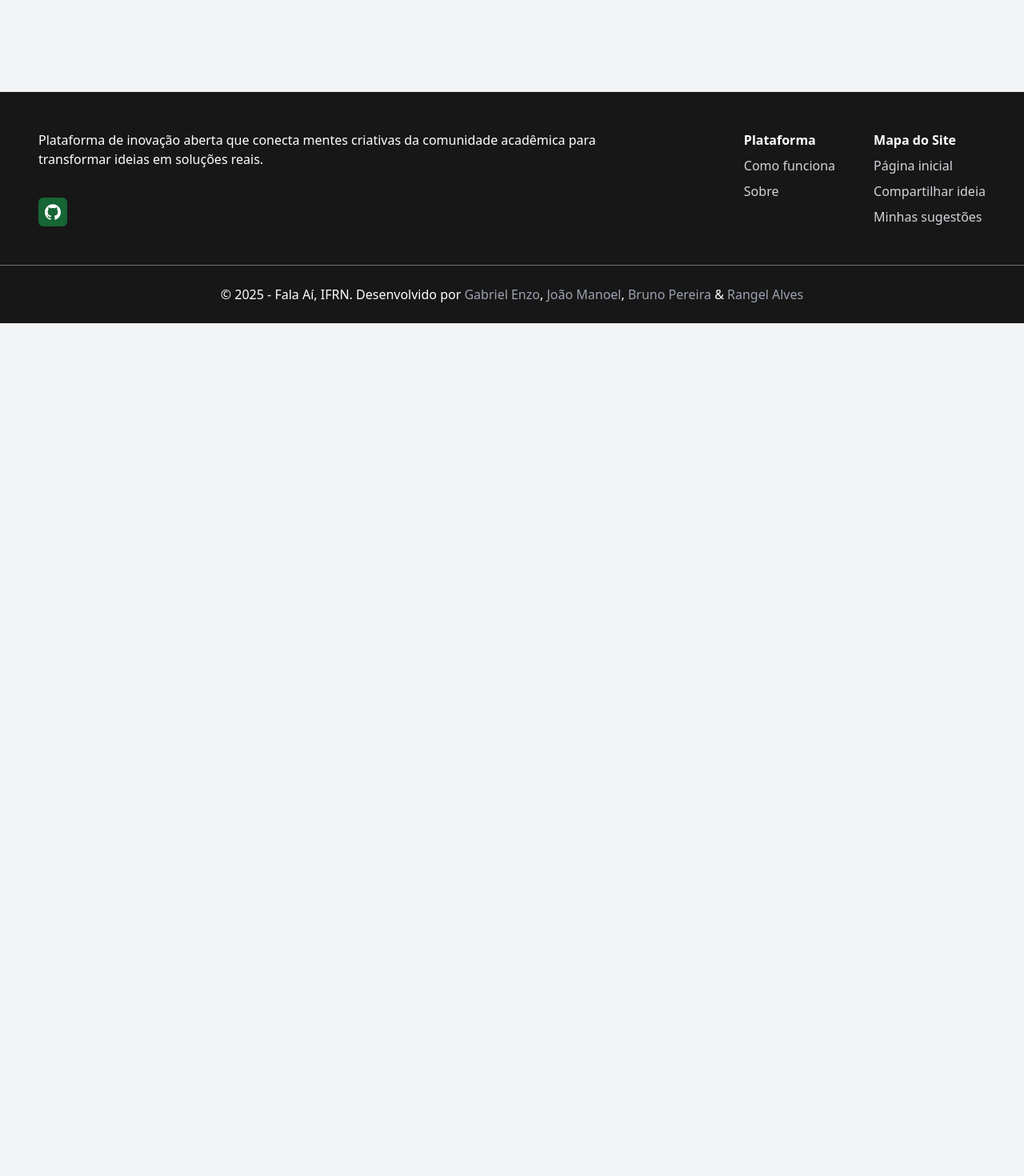
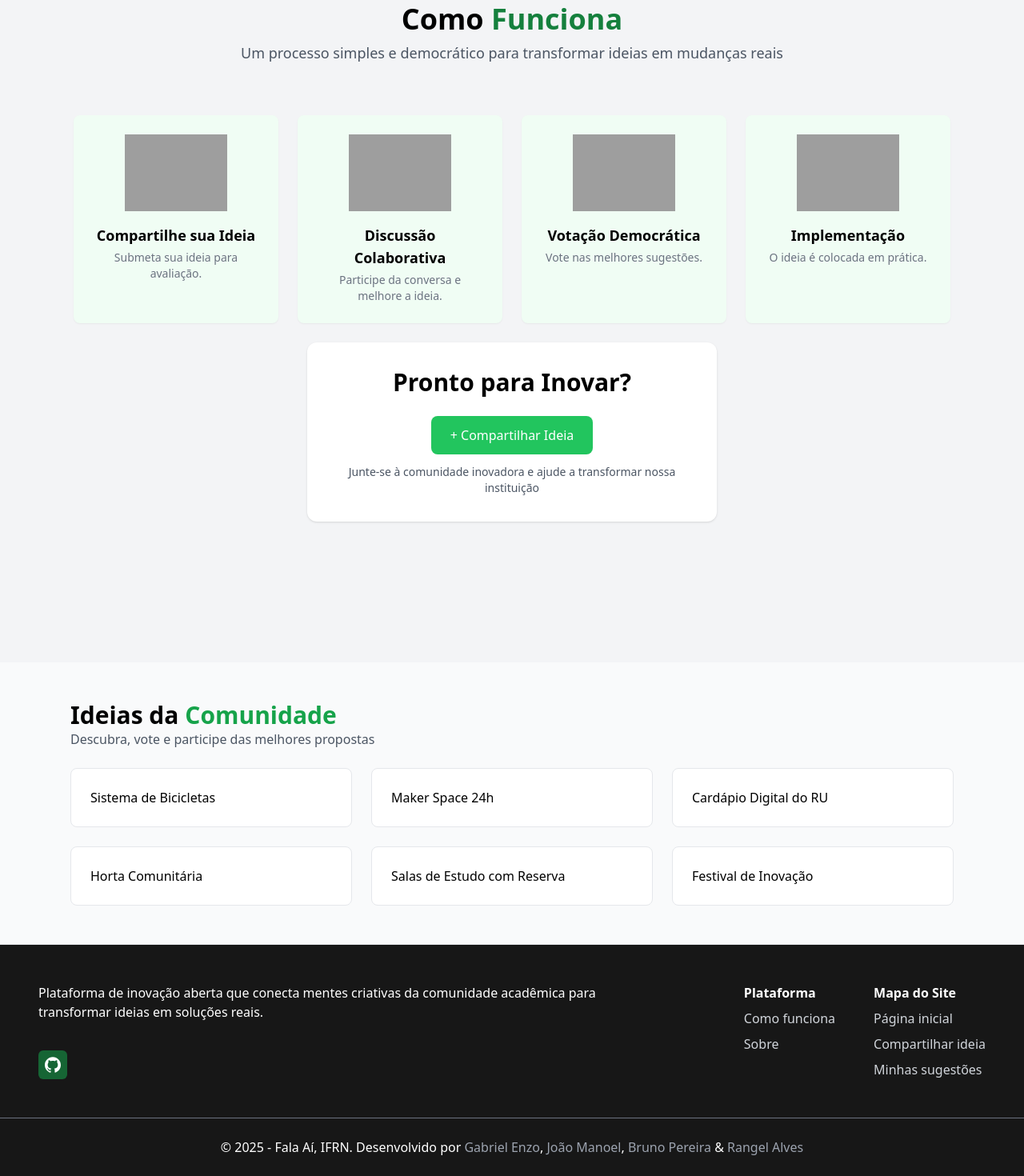
Before and after one commit to JoaoManoelFontes/falaai-ifrn, a Django app: template templates/index.html in a window 1280 px wide. Shown: the part 396-1866 px from the top of the page at 80% size. Before the commit the page ends 800 px from the top, so only its background shows below. Run offline with Django 5.2, Linux system fonts and the light colour scheme; the template is opened without the code that fills it, so the values that code supplies are empty; style sheets or scripts are compiled from the project's sources; grey boxes are pictures that could not be loaded.

Commit message:
feat: create home-page

```diff
--- a/templates/auth/form.html
+++ b/templates/auth/form.html
@@ -6,7 +6,7 @@
             {% for message in messages %}
             <div class="flex items-start gap-3 rounded-lg shadow-lg border px-4 py-3 max-w-sm
                         {% if 'success' in message.tags %}bg-green-50 border-green-200 text-green-900{% elif 'error' in message.tags %}bg-red-50 border-red-200 text-red-900{% elif 'warning' in message.tags %}bg-yellow-50 border-yellow-200 text-yellow-900{% else %}bg-slate-50 border-slate-200 text-slate-900{% endif %}"
-                 role="status" data-toast>
+                role="status" data-toast>
                 <div class="mt-0.5">
                     {% if 'success' in message.tags %}
                         <span class="inline-block w-2.5 h-2.5 rounded-full bg-green-500"></span>
--- a/templates/index.html
+++ b/templates/index.html
@@ -1,8 +1,94 @@
 {% extends 'base.html' %}
         {% block content %}
-            <div class="bg-white rounded-lg shadow-lg p-8 mb-8 mx-12 my-8">
-                <h2 class="text-2xl font-semibold text-gray-800 mb-6">
-                    Bem-vindo ao Fala aí
-                </h2>
+
+
+<section class="flex items-center justify-center  text-center text-white overflow-hidden">
+    <!-- Imagem -->
+    <div class="mb-6">
+        <img src="static/images/Section.svg" class="inset-0 w-full h-full object-cover"alt="Imagem de fundo">
+    </div>
+</section>
+
+<section class=" mb-6 min-h-screen text-center">
+        <!-- Título -->
+        <div class="mb-6">
+            <h2 class="text-4xl font-bold">
+                Como <span class="text-green-700">Funciona</span>
+            </h2>
+            <p class="text-gray-600 text-lg mb-6 mt-2">
+                Um processo simples e democrático para transformar ideias em mudanças reais
+            </p>
+        </div>
+    <!-- Cards -->
+    <div class="flex justify-center ">
+        <div class=" ">
+            <div class="flex flex-wrap justify-center gap-6 mt-10">
+                <!-- CARD -->
+                <div class="bg-green-50 p-6 rounded-lg shadow-sm flex flex-col items-center text-center w-64 min-h-full">
+                    <img src="static/images/Compartilhe sua Ideia.svg" class="h-24 mb-4 mx-auto" alt="">
+                    <h3 class="font-semibold text-lg">Compartilhe sua Ideia</h3>
+                    <p class="text-sm text-gray-500 mt-1">
+                    Submeta sua ideia para avaliação.
+                    </p>
+                </div>
+
+                <!-- CARD -->
+                <div class="bg-green-50 p-6 rounded-lg shadow-sm flex flex-col items-center text-center w-64 min-h-full">
+                    <img src="static/images/Discussão Colaborativa.svg" class="h-24 mb-4 mx-auto" alt="">
+                    <h3 class="font-semibold text-lg">Discussão Colaborativa</h3>
+                    <p class="text-sm text-gray-500 mt-1">
+                    Participe da conversa e melhore a ideia.
+                    </p>
+                </div>
+
+                <!-- CARD -->
+                <div class="bg-green-50 p-6 rounded-lg shadow-sm flex flex-col items-center text-center w-64 min-h-full">
+                    <img src="static/images/Votação Democrática.svg" class="h-24 mb-4 mx-auto" alt="">
+                    <h3 class="font-semibold text-lg">Votação Democrática</h3>
+                    <p class="text-sm text-gray-500 mt-1">
+                    Vote nas melhores sugestões.
+                    </p>
+                </div>
+
+                <!-- CARD -->
+                <div class="bg-green-50 p-6 rounded-lg shadow-sm flex flex-col items-center text-center w-64 min-h-full">
+                    <img src="static/images/Implementação.svg" class="h-24 mb-4 mx-auto" alt="">
+                    <h3 class="font-semibold text-lg">Implementação</h3>
+                    <p class="text-sm text-gray-500 mt-1">
+                    O ideia é colocada em prática.
+                    </p>
+                </div>
             </div>
+        </div>
+    </div>
+    <div class="mt-6 bg-white p-8 shadow rounded-xl max-w-lg mx-auto">
+        <p class="mb-6 text-3xl font-semibold">Pronto para Inovar?</p>
+        <button class=" bg-green-500 hover:bg-green-700 text-white px-6 py-3 rounded-lg font-medium">+ Compartilhar Ideia</button>
+        <p class="mt-3 text-gray-600 text-sm">Junte-se à comunidade inovadora e ajude a transformar nossa instituição</p>
+    </div>
+</section>
+
+
+<!-- Ideias da Comunidade -->
+<section class="py-12 bg-gray-50">
+    <div class="max-w-6xl mx-auto px-6">
+    <h2 class="text-3xl font-bold">Ideias da <span class="text-green-600">Comunidade</span></h2>
+    <p class="text-gray-600 mb-6">Descubra, vote e participe das melhores propostas</p>
+<!-- Cards Grid -->
+    <div class="grid grid-cols-1 md:grid-cols-3 gap-6">
+        <div class="border rounded-lg p-6 bg-white">Sistema de Bicicletas</div>
+        <div class="border rounded-lg p-6 bg-white">Maker Space 24h</div>
+        <div class="border rounded-lg p-6 bg-white">Cardápio Digital do RU</div>
+        <div class="border rounded-lg p-6 bg-white">Horta Comunitária</div>
+        <div class="border rounded-lg p-6 bg-white">Salas de Estudo com Reserva</div>
+        <div class="border rounded-lg p-6 bg-white">Festival de Inovação</div>
+    </div>
+    </div>
+</section>
+
+
+
+</body>
+</html>
+
 {% endblock %}
```
Also changed, not shown: static/images/Compartilhe sua Ideia.svg (added), static/images/Discussão Colaborativa.svg (added), static/images/Implementação.svg (added), static/images/Section.svg (added), static/images/Votação Democrática.svg (added).
